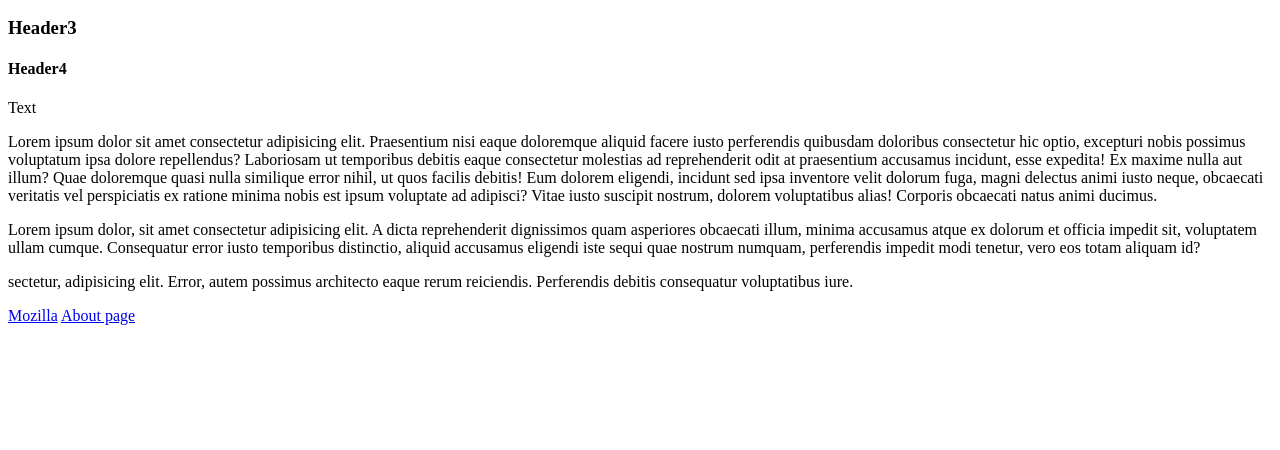
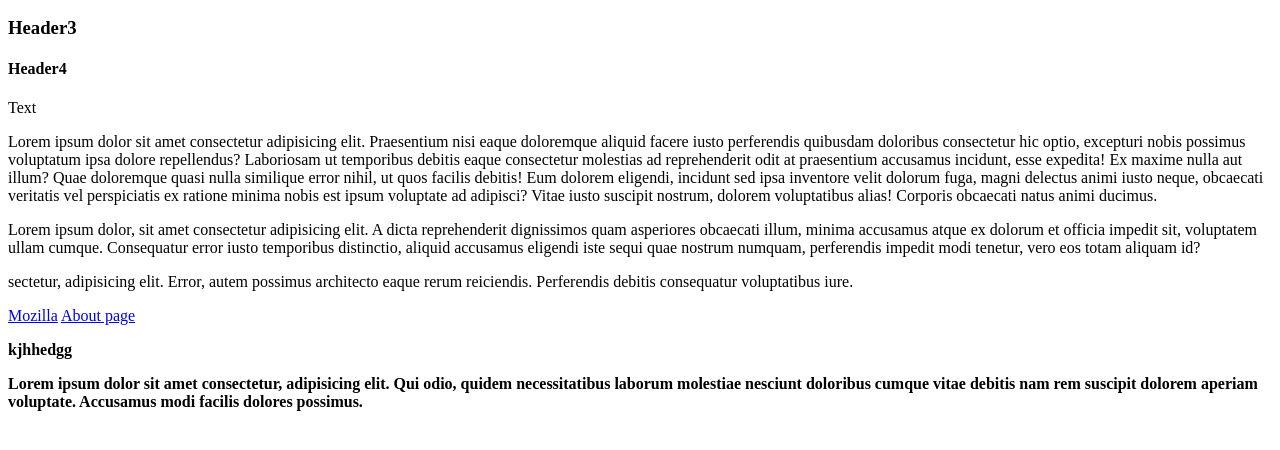
Before and after one commit to AnnaSylina/My-first-project, a plain HTML site: page index.html in a window 1280 px wide. Shown: the part 110-560 px from the top of the page. Drawn offline with Linux system fonts and the light colour scheme.

Commit message:
font style was add

```diff
--- a/index.html
+++ b/index.html
@@ -19,5 +19,7 @@
 sectetur, adipisicing elit. Error, autem possimus architecto eaque rerum reiciendis. Perferendis debitis consequatur voluptatibus iure.</p>
 <a href="http://mozilla.com/">Mozilla</a>
 <a href="./pages/about.html" target="_blank">About page</a>
+<p><b>kjhhedgg</b></p>
+<p><strong>Lorem ipsum dolor sit amet consectetur, adipisicing elit. Qui odio, quidem necessitatibus laborum molestiae nesciunt doloribus cumque vitae debitis nam rem suscipit dolorem aperiam voluptate. Accusamus modi facilis dolores possimus.</strong></p>
 </body>
 </html>
```
Also changed, not shown: pages/about.html (+1 -0 lines).
